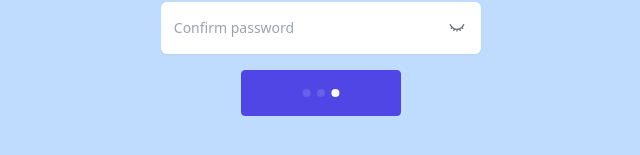
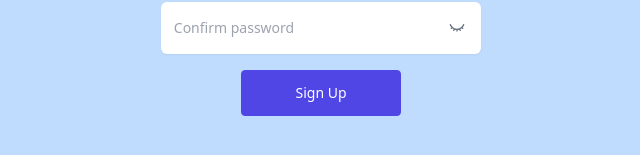
Before and after one commit to vanyachyzh/orders_test_task, a React (Vite) app: page /signup in a window 1280 px wide. Shown: the part 469-624 px from the top of the page, without its empty margins (319-959 px from the left). Built offline with nearby package versions, Linux system fonts and the light colour scheme.

Commit message:
Add loading state for sign up

```diff
--- a/src/components/Button/index.tsx
+++ b/src/components/Button/index.tsx
@@ -7,8 +7,9 @@ const Button = ({ isLoading, className, ...props }: ButtonProps) => {
     <button
       {...props}
       className={twMerge(
-        'flex min-h-[2.9rem] items-center justify-center rounded border border-indigo-600 bg-indigo-600 px-12 py-3 text-sm font-medium text-white hover:bg-transparent hover:text-indigo-600 focus:outline-none focus:ring active:text-indigo-500',
+        'flex min-h-[2.9rem] items-center justify-center rounded border border-indigo-600 bg-indigo-600 px-12 py-3 text-sm font-medium text-white focus:outline-none focus:ring active:text-indigo-500',
         className,
+        !isLoading && 'hover:bg-transparent hover:text-indigo-600'
       )}
     >
       {!isLoading ? props.children : <span className="loader" />}
--- a/src/pages/SignUp/index.tsx
+++ b/src/pages/SignUp/index.tsx
@@ -14,7 +14,7 @@ import { validationScheme } from './scheme';
 import { ISignUpForm } from './types';
 
 const SignUp = () => {
-  const [isLoading, setIsLoading] = useState(true);
+  const [isLoading, setIsLoading] = useState(false);
 
   const {
     handleSubmit,
```
